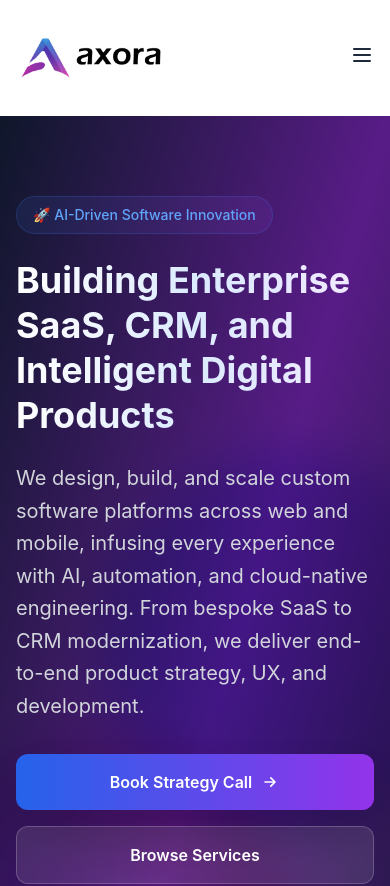
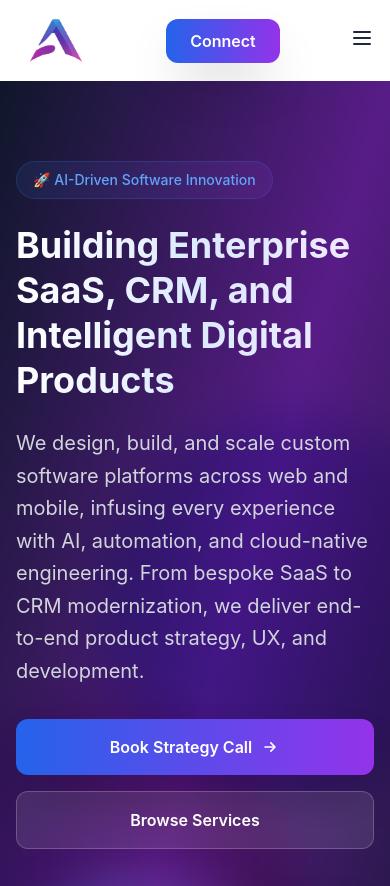
Before and after one commit to JAY-KANANI-18/axorainc, a Next.js app: page / in a window 390 px wide. Shown: the top 886 px of the page. Built offline with nearby package versions, Linux system fonts and the light colour scheme.

Commit message:
update header

```diff
--- a/components/Hero.tsx
+++ b/components/Hero.tsx
@@ -22,9 +22,9 @@ const Hero: React.FC = () => {
           </h1>
           <p className="text-xl text-gray-300 mb-8 max-w-xl leading-relaxed">
             We design, build, and scale custom software platforms across web and
-            mobile, infusing every experience with AI, automation, and cloud-native
-            engineering. From bespoke SaaS to CRM modernization, we deliver
-            end-to-end product strategy, UX, and development.
+            mobile, infusing every experience with AI, automation, and
+            cloud-native engineering. From bespoke SaaS to CRM modernization, we
+            deliver end-to-end product strategy, UX, and development.
           </p>
           <div className="flex flex-col sm:flex-row gap-4">
             <a
--- a/pages/index.tsx
+++ b/pages/index.tsx
@@ -22,15 +22,39 @@ const Home: NextPage = () => {
   const [mobileHireOpen, setMobileHireOpen] = useState(false);
 
   const servicesMenu = [
-    { label: "AI Product Engineering", href: "/services/ai-product-engineering" },
-    { label: "Custom SaaS platforms", href: "/services/custom-saas-development" },
+    {
+      label: "AI Product Engineering",
+      href: "/services/ai-product-engineering",
+    },
+    {
+      label: "Custom SaaS platforms",
+      href: "/services/custom-saas-development",
+    },
     { label: "CRM Modernization", href: "/services/crm-modernization" },
-    { label: "Enterprise Web Applications", href: "/services/enterprise-web-applications" },
-    { label: "Mobile App Development", href: "/services/mobile-app-development" },
-    { label: "Cloud & DevOps Automation", href: "/services/cloud-devops-automation" },
-    { label: "Data Engineering & Analytics", href: "/services/data-engineering-analytics" },
-    { label: "Intelligent Process Automation", href: "/services/intelligent-process-automation" },
-    { label: "Digital Commerce & Marketplaces", href: "/services/digital-commerce-marketplaces" },
+    {
+      label: "Enterprise Web Applications",
+      href: "/services/enterprise-web-applications",
+    },
+    {
+      label: "Mobile App Development",
+      href: "/services/mobile-app-development",
+    },
+    {
+      label: "Cloud & DevOps Automation",
+      href: "/services/cloud-devops-automation",
+    },
+    {
+      label: "Data Engineering & Analytics",
+      href: "/services/data-engineering-analytics",
+    },
+    {
+      label: "Intelligent Process Automation",
+      href: "/services/intelligent-process-automation",
+    },
+    {
+      label: "Digital Commerce & Marketplaces",
+      href: "/services/digital-commerce-marketplaces",
+    },
     { label: "SEO & Growth Marketing", href: "/services/seo-growth-marketing" },
     { label: "View all services", href: "/services" },
   ];
@@ -248,18 +272,32 @@ const Home: NextPage = () => {
           <nav className="container mx-auto px-4 py-4 flex justify-between items-center">
             {/* Logo */}
             <a href="#" className="flex items-center text-2xl font-bold">
+              {/* if desktop this logo*/}
+
               <Image
                 src="/axora-full-main.png"
-                alt="Axora  Logo"
+                alt="Axora Logo Desktop"
                 width={150}
                 height={80}
                 priority
+                className="hidden md:block"
               />
+
+              {/* Mobile Logo */}
+              <Image
+                src="/axora-main.png" // ← your mobile version
+                alt="Axora Logo Mobile"
+                width={80}
+                height={50}
+                priority
+                className="block md:hidden"
+              />
+
               {/* Axora<span className="text-primary-400">Inc</span> */}
             </a>
 
             {/* Desktop Menu */}
-            <div className="hidden md:flex items-center space-x-6">
+            <div className="hidden lg:flex items-center space-x-6">
               <div
                 className="relative"
                 onMouseEnter={() => setServicesMenuOpen(true)}
@@ -384,12 +422,7 @@ const Home: NextPage = () => {
                   </div>
                 </div>
               </div>
-              <a
-                href="#contact"
-                className="text-secondary-600 hover:text-primary-600"
-              >
-                Get Quote
-              </a>
+
               <a
                 href="/careers"
                 className="text-secondary-600 hover:text-primary-600"
@@ -397,9 +430,18 @@ const Home: NextPage = () => {
                 Careers
               </a>
             </div>
+            <div>
+              {" "}
+              <a
+                href="#contact"
+                className="group px-6 py-3 bg-gradient-to-r from-blue-600 to-purple-600 hover:from-blue-700 hover:to-purple-700 text-white font-semibold rounded-xl transition-all duration-300 text-center shadow-2xl hover:shadow-blue-500/25 transform hover:-translate-y-1 hover:scale-105"
+              >
+                Connect
+              </a>
+            </div>
 
             {/* Mobile Hamburger */}
-            <div className="md:hidden">
+            <div className="lg:hidden">
               <button
                 onClick={() => setMenuOpen(!menuOpen)}
                 className="text-secondary-800 hover:text-primary-600"
@@ -443,7 +485,7 @@ const Home: NextPage = () => {
 
           {/* Mobile Menu Items */}
           {menuOpen && (
-            <div className="md:hidden bg-white border-t">
+            <div className="lg:hidden bg-white border-t">
               <div className="flex flex-col space-y-4 px-6 py-4">
                 <div className="space-y-2">
                   <button
```
